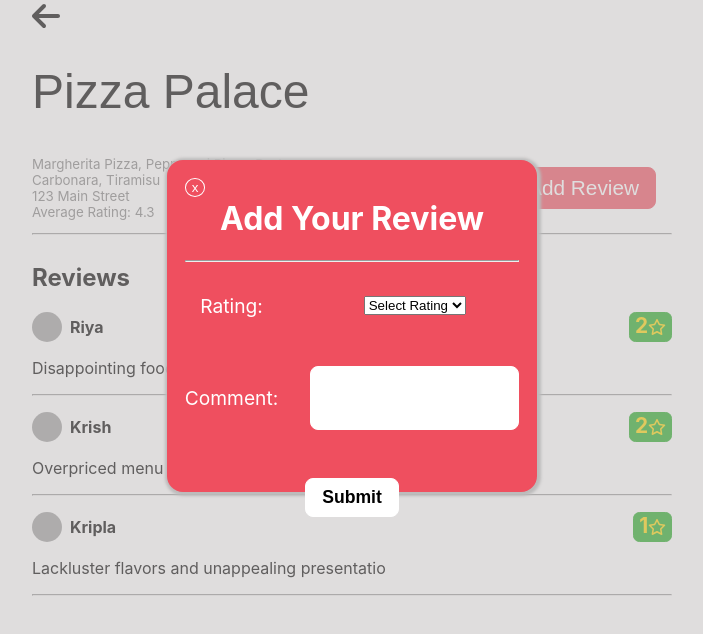
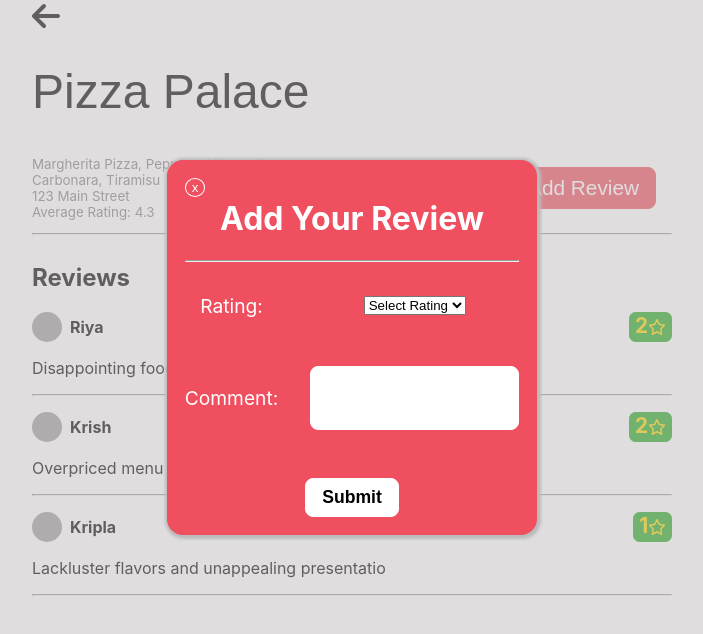
Before and after one commit to WadadParker/mcr6, a React (Create React App) app: page /review/1 in a window 1280 px wide. Both pictures are taken after a click on the button "Add Review". Shown: the top 634 px of the page, without its empty margins (288-991 px from the left). Built offline with nearby package versions, Linux system fonts and the light colour scheme; grey boxes are pictures that could not be loaded.

Commit message:
style: modal fix

```diff
--- a/src/components/reviewModal/reviewModal.module.css
+++ b/src/components/reviewModal/reviewModal.module.css
@@ -18,7 +18,6 @@
     margin-top: 10rem;
     background-color: #ef4f5f;
     position: relative;
-    height: 37vh;
 }
 .close-button {
     background-color: transparent;
```
